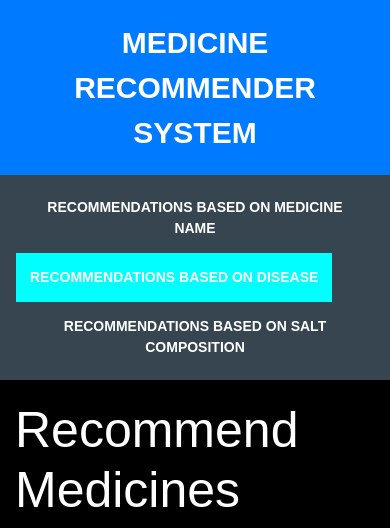
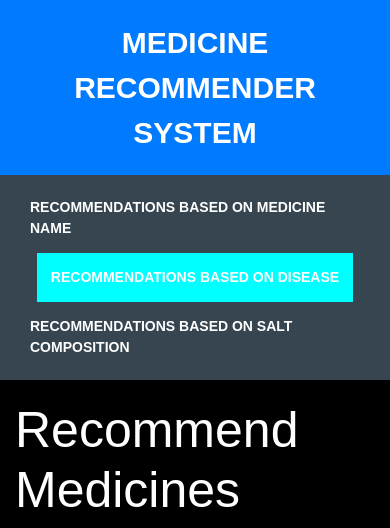
Before and after one commit to singhraj2062001/medicine-recommender-system, a Flask app: page /recommend3 in a window 390 px wide. Shown: the top 528 px of the page. Run offline with Flask 3, Linux system fonts and the light colour scheme; parts of the project's set-up code (start-up, migrations or seed data) failed here and were passed over.

Commit message:
Update recommend3.html

```diff
--- a/templates/recommend3.html
+++ b/templates/recommend3.html
@@ -1,6 +1,7 @@
 <!DOCTYPE html>
 <html lang="en">
 <head>
+    <meta name="viewport" content="width=device-width, initial-scale=1">
     <meta charset="UTF-8">
     <title>Medicine RecommenderSystem</title>
     <link rel="stylesheet" href="https://cdn.jsdelivr.net/npm/bootstrap@4.4.1/dist/css/bootstrap.min.css" integrity="sha384-Vkoo8x4CGsO3+Hhxv8T/Q5PaXtkKtu6ug5TOeNV6gBiFeWPGFN9MuhOf23Q9Ifjh" crossorigin="anonymous">
@@ -88,6 +89,21 @@
             margin-top:20px;
         }
 
+          @media (max-width: 992px) {
+          .navbar {
+            display: flex;
+            flex-direction: column;
+          }
+
+          .navbar a {
+            text-align: left;
+          }
+
+          .navbar .hamburger {
+            display: block;
+          }
+        }
+
     </style>
 </head>
 <body>
```
